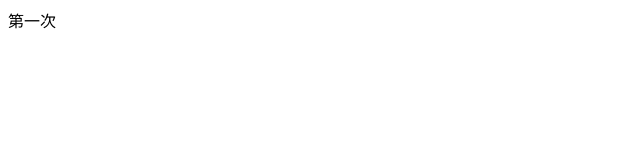
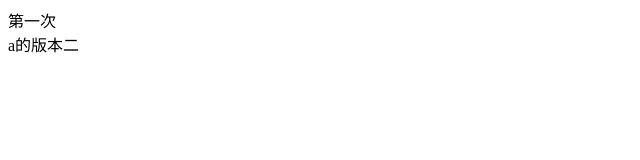
Before and after one commit to heduxin/ab, a plain HTML site: page index.html in a window 1280 px wide. Shown: the full height of the page, 0-640 px from the left. Drawn offline with Linux system fonts and the light colour scheme.

Commit message:
a222222222222222

```diff
--- a/index.html
+++ b/index.html
@@ -8,5 +8,6 @@
 </head>
 <body>
     <div>第一次</div>
+    <div>a的版本二</div>
 </body>
 </html>
```
